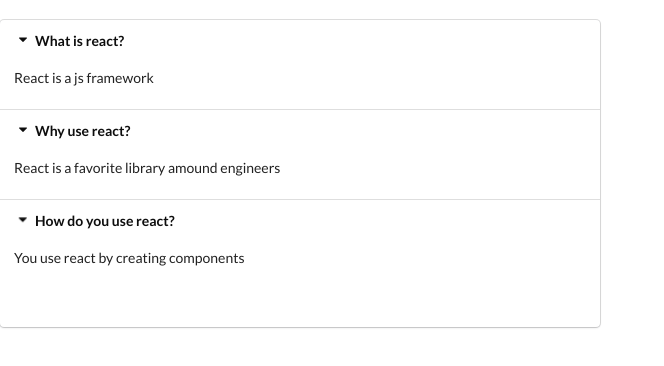
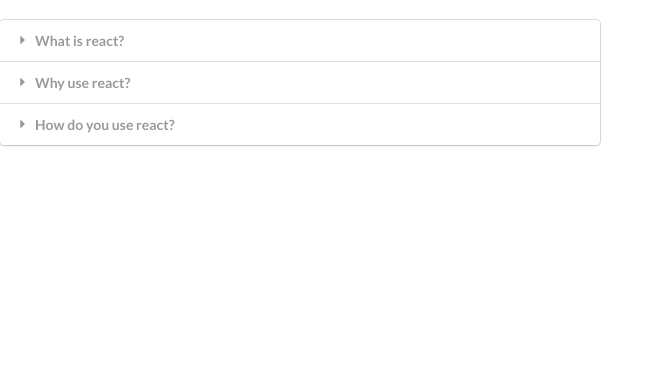
Before and after one commit to VladChepurnoj/widget-react, a React (Create React App) app: page / in a window 1280 px wide. Shown: the top 366 px of the page, without its empty margins (0-664 px from the left). Built offline with nearby package versions, Linux system fonts and the light colour scheme.

Commit message:
Expanding the Accordion

```diff
--- a/src/components/Accordion.js
+++ b/src/components/Accordion.js
@@ -8,24 +8,20 @@
   };
 
   const renderedItems = items.map((item, index) => {
+    const active = index === activeIndex ? "active" : "";
     return (
       <React.Fragment key={item.title}>
-        <div className='title active' onClick={() => onTitleClick(index)}>
+        <div className={`title ${active}`} onClick={() => onTitleClick(index)}>
           <i className='dropdown icon'></i>
           {item.title}
         </div>
-        <div className='content active'>
+        <div className={`content ${active}`}>
           <p>{item.content}</p>
         </div>
       </React.Fragment>
     );
   });
-  return (
-    <div className='ui styled accordion'>
-      {renderedItems}
-      <h1>{activeIndex}</h1>
-    </div>
-  );
+  return <div className='ui styled accordion'>{renderedItems}</div>;
 };
 
 export default Accordion;
```
